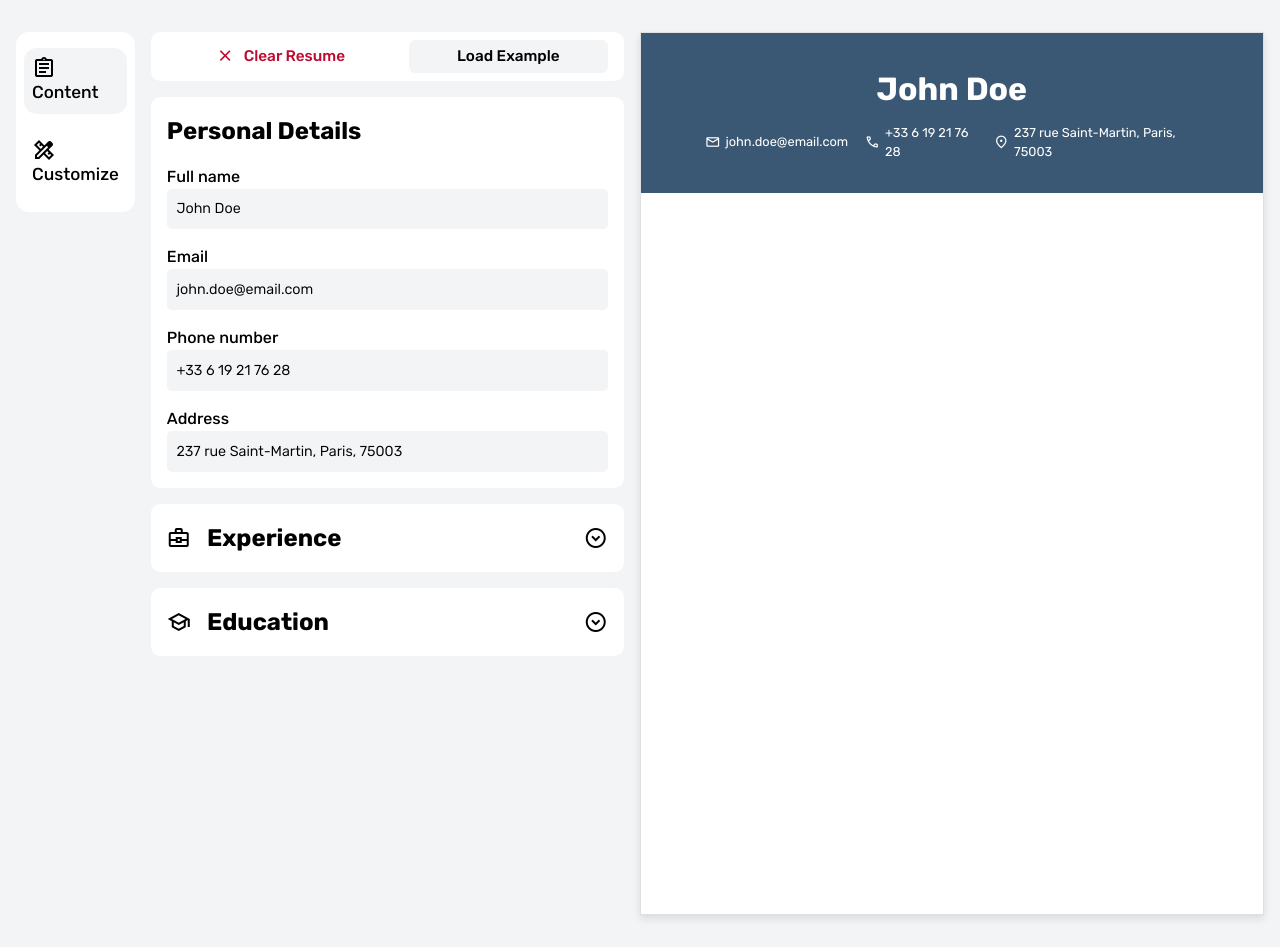
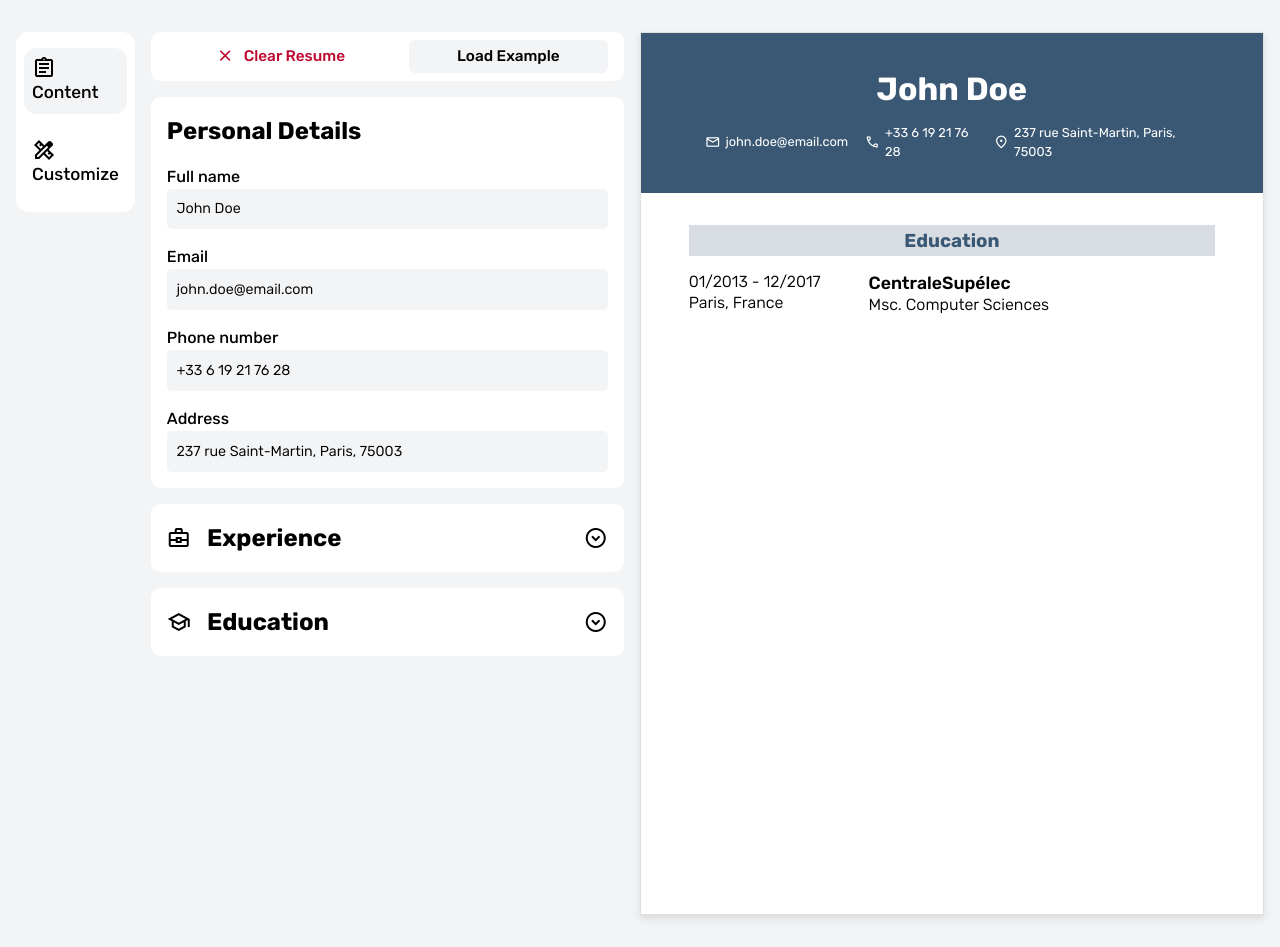
Before and after one commit to louisdeco/cv-builder, a React (Vite) app: page / in a window 1280 px wide. Built offline with nearby package versions, Linux system fonts and the light colour scheme.

Commit message:
feat: add education section to CV preview
- Create CVEducation component to display the EducationCard components

```diff
--- a/src/CVEditor.jsx
+++ b/src/CVEditor.jsx
@@ -66,7 +66,7 @@ function CVEditor() {
         <div className="cv-editor">
             <EditModeToggle onChange={handleChange} currentMode={currentMode}/>
             <CVEditPanel personalInfo={personalInfo} experience={experience} education={education} currentMode={currentMode} handlePersonalFieldChange={handlePersonalFieldChange} handleExperienceVisibilityToggle={handleExperienceVisibilityToggle} handleEducationVisibilityToggle={handleEducationVisibilityToggle} handleExperienceSave={handleExperienceSave} handleEducationSave={handleEducationSave} handleExperienceDelete={handleExperienceDelete} handleEducationDelete={handleEducationDelete} />
-            <CVPreview personalInfo={personalInfo} />
+            <CVPreview personalInfo={personalInfo} education={education} />
         </div>
     )
 }
--- /dev/null
+++ b/src/CVEducation.css
@@ -0,0 +1,10 @@
+.cv-education {
+    padding: 2rem 3rem;
+}
+
+.section-title {
+ color: #3a5874;
+ background-color: rgba(58, 88, 116, 0.2);
+ text-align: center;
+ padding: 0.1rem 0;
+}
--- /dev/null
+++ b/src/CVEducation.jsx
@@ -0,0 +1,15 @@
+import './CVEducation.css'
+import EducationCard from './EducationCard.jsx'
+
+function CVEducation({ education }) {
+    return (
+        <div className="cv-education">
+            {education?.length > 0 && <h3 className="section-title">Education</h3>}
+            {education.map(item => {
+                return item.isVisible ? <EducationCard item={item} key={item.id}/> : null
+            })}
+        </div>
+    )
+}
+
+export default CVEducation;
--- a/src/CVPreview.jsx
+++ b/src/CVPreview.jsx
@@ -1,10 +1,12 @@
 import './CVPreview.css'
 import CVHeader from './CVHeader.jsx'
+import CVEducation from './CVEducation.jsx'
 
-function CVPreview({ personalInfo }) {
+function CVPreview({ personalInfo, education }) {
     return (
         <div className="cv-preview">
             <CVHeader personalInfo={personalInfo} />
+            <CVEducation education={education} />
         </div>
     )
 }
--- /dev/null
+++ b/src/EducationCard.css
@@ -0,0 +1,11 @@
+.education-card {
+    display: flex;
+    gap: 3rem;
+    line-height: 1.3;
+    padding-top: 1rem;
+    font-weight: 350;
+}
+.institution {
+    font-size: 1.1rem;
+    font-weight: 550;
+}
--- /dev/null
+++ b/src/EducationCard.jsx
@@ -0,0 +1,18 @@
+import './EducationCard.css'
+
+function EducationCard({ item }) {
+    return (
+        <div className="education-card">
+            <div className="date-location-wrapper">
+                <p>{item.startDate} - {item.endDate}</p>
+                <p>{item.location}</p>
+            </div>
+            <div className="institution-degree-wrapper">
+                <p  className="institution">{item.institution}</p>
+                <p>{item.degree}</p>
+            </div>
+        </div>
+    )
+}
+
+export default EducationCard;
--- a/src/mockData.js
+++ b/src/mockData.js
@@ -10,9 +10,9 @@ export const sampleCV = {
             id: 2,
             isVisible: true,
             company: "Mistral AI",
-            location: "Paris",
+            location: "Paris, France",
             position: "Senior Data Scientist",
-            startDate: "2021-01",
+            startDate: "01/2021",
             endDate:"Present",
             description: "Led ML research to enhance large language model performance, improving efficiency by 23% while reducing computational costs. Designed distributed training pipelines that accelerated iteration cycles by 40% and implemented RLHF techniques reducing harmful outputs by 35%. Developed automated quality assessment systems for training data across 12 European languages. Published 3 peer-reviewed papers at NeurIPS/ICLR and mentored junior data scientists. Expertise in Python, PyTorch, JAX, Kubernetes, and HuggingFace Transformers."
         },
@@ -20,10 +20,10 @@ export const sampleCV = {
             id: 1,
             isVisible: true,
             company: "Deepki",
-            location: "Paris",
+            location: "Paris, France",
             position: "Data Scientist",
-            startDate: "2018-01",
-            endDate: "2020-12",
+            startDate: "01/2018",
+            endDate: "12/2020",
             description: "Developed predictive models for energy consumption forecasting in commercial buildings, achieving 85% accuracy across 500+ properties. Built automated data pipelines processing IoT sensor data to identify energy optimization opportunities and created ML algorithms for ESG scoring. Collaborated with product teams to integrate models into the platform and analyzed real estate market trends using regression analysis. Contributed to client reporting dashboards and A/B testing initiatives. Technologies include Python, scikit-learn, pandas, SQL, AWS, and Tableau."
         }
     ],
@@ -32,10 +32,10 @@ export const sampleCV = {
             id: 1,
             isVisible: true,
             institution: "CentraleSupélec",
-            location: "Paris",
+            location: "Paris, France",
             degree: "Msc. Computer Sciences",
-            startDate: "2013-01",
-            endDate: "2017-12",
+            startDate: "01/2013",
+            endDate: "12/2017",
         }
     ]
 }
```
